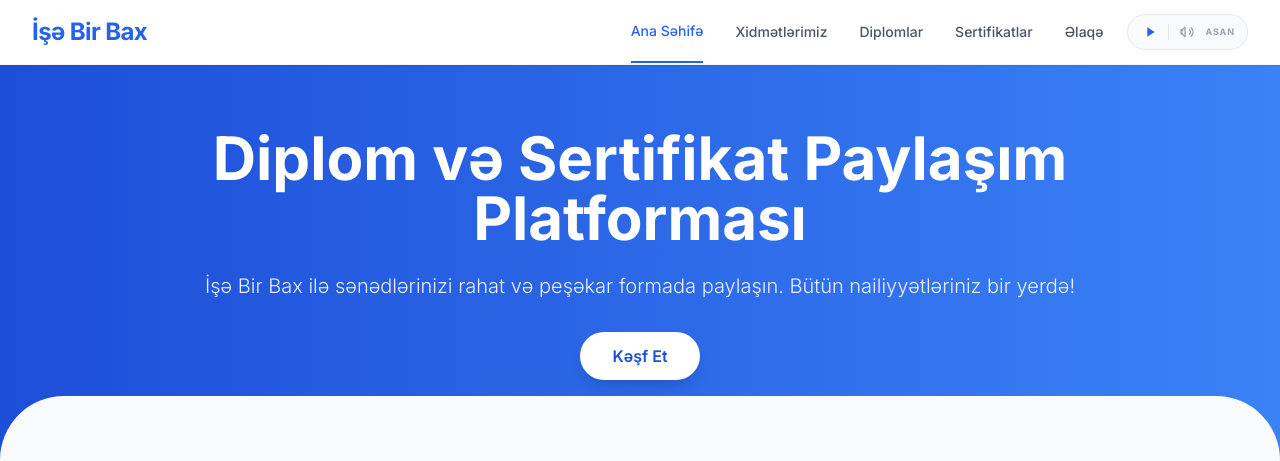
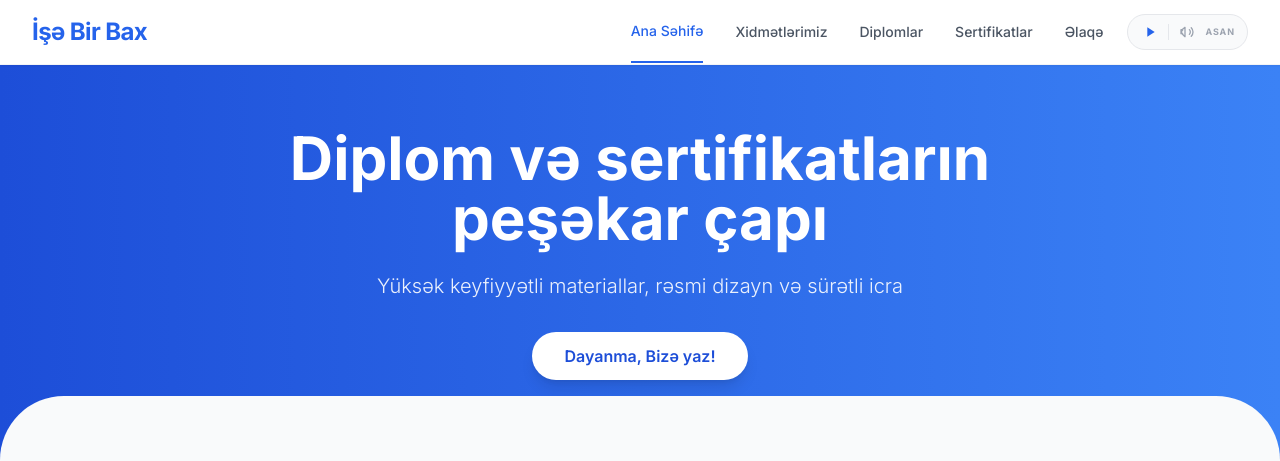
Before and after one commit to Novruzoviche/-sheBirbax, a React (Vite) app: page /#/ in a window 1280 px wide. Shown: the top 461 px of the page. Built offline with nearby package versions, Linux system fonts and the light colour scheme.

Commit message:
fix: Update hero section text and CTA
Revises the main heading and sub-heading of the hero section to better reflect the service offering of professional printing rather than just a sharing platform. The primary call to action is also updated to direct users to WhatsApp for immediate inquiry.

```diff
--- a/components/Header.tsx
+++ b/components/Header.tsx
@@ -6,15 +6,14 @@ const Header: React.FC = () => {
     <header className="relative bg-gradient-to-r from-blue-700 to-blue-500 text-white pt-32 pb-20 px-4">
       <div className="max-w-4xl mx-auto text-center">
         <h1 className="text-4xl md:text-5xl lg:text-6xl font-extrabold mb-6 animate-fade-in">
-          Diplom və Sertifikat Paylaşım Platforması
+          Diplom və sertifikatların peşəkar çapı
         </h1>
         <p className="text-lg md:text-xl opacity-90 font-light mb-8">
-          İşə Bir Bax ilə sənədlərinizi rahat və peşəkar formada paylaşın.
-          Bütün nailiyyətləriniz bir yerdə!
+          Yüksək keyfiyyətli materiallar, rəsmi dizayn və sürətli icra
         </p>
         <div className="flex flex-col sm:flex-row justify-center gap-4">
-          <a href="#explore" className="bg-white text-blue-700 px-8 py-3 rounded-full font-semibold shadow-lg hover:bg-blue-50 transition-all">
-            Kəşf Et
+          <a href="https://wa.me/994771718614" className="bg-white text-blue-700 px-8 py-3 rounded-full font-semibold shadow-lg hover:bg-blue-50 transition-all">
+            Dayanma, Bizə yaz!
           </a>
         </div>
       </div>
--- a/index.html
+++ b/index.html
@@ -4,7 +4,7 @@
 <head>
   <meta charset="UTF-8">
   <meta name="viewport" content="width=device-width, initial-scale=1.0">
-  <title>İşə Bir Bax - Diplom və Sertifikat Platforması</title>
+  <title>Diplom və Sertifikat Çapı | Peşəkar Çap Xidmətləri</title>
   <script src="https://cdn.tailwindcss.com"></script>
   <link rel="preconnect" href="https://fonts.googleapis.com">
   <link rel="preconnect" href="https://fonts.gstatic.com" crossorigin>
```
